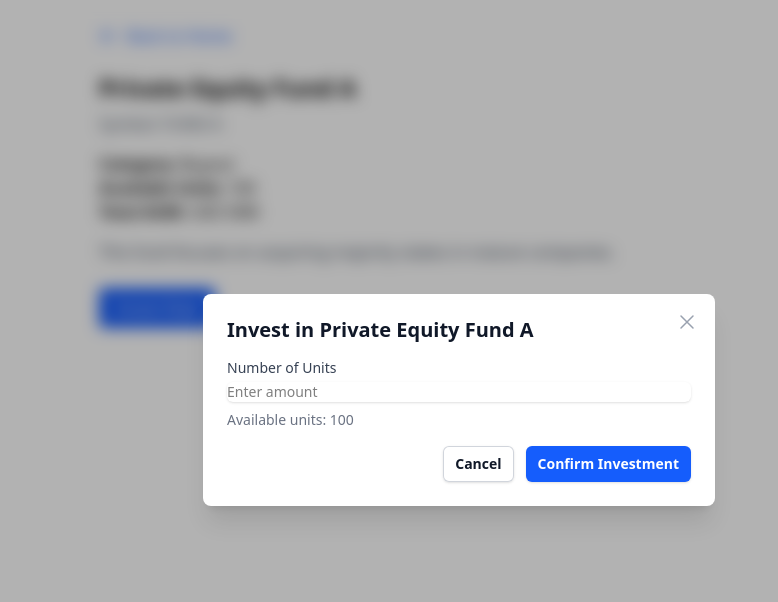
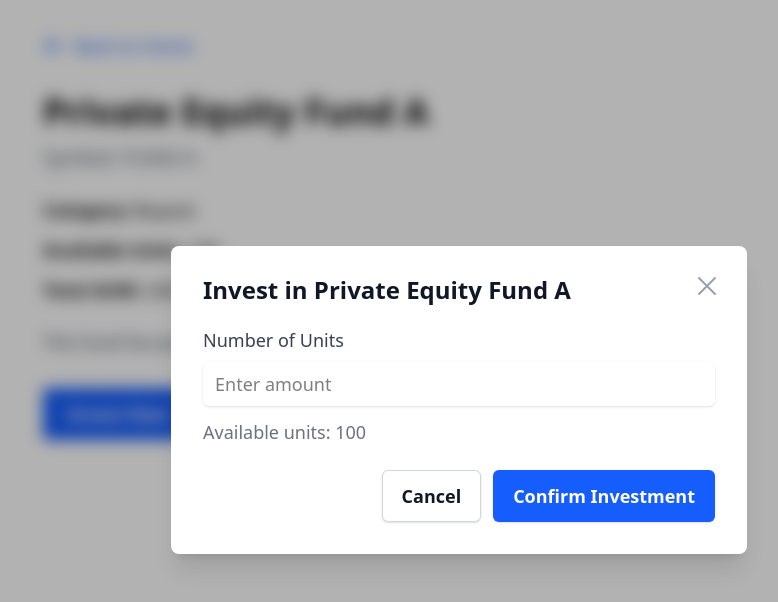
Before and after one commit to yohei-meister/rwa-token-app, a React (Vite) app: page /funds/FUND-A in a window 1280 px wide. Both pictures are taken after a click on the button "Invest Now". Shown: the top 602 px of the page, without its empty margins (181-959 px from the left). Built offline with nearby package versions, Linux system fonts and the light colour scheme.

Commit message:
validation implemented

```diff
--- a/src/components/FundDetail.jsx
+++ b/src/components/FundDetail.jsx
@@ -10,18 +10,18 @@ export default function FundDetail() {
   const [isModalOpen, setIsModalOpen] = useState(false);
 
   if (!fund) {
-    return <div className="p-6">Fund not found.</div>;
+    return <div className="p-6 text-xl">Fund not found.</div>;
   }
 
   return (
-    <div className="max-w-3xl mx-auto p-6">
-      <div className="flex justify-between items-center mb-6">
+    <div className="max-w-4xl mx-auto p-8">
+      <div className="flex justify-between items-center mb-8">
         <Link
           to="/"
-          className="inline-flex items-center text-blue-600 hover:text-blue-800"
+          className="inline-flex items-center text-blue-600 hover:text-blue-800 text-lg"
         >
           <svg
-            className="w-5 h-5 mr-2"
+            className="w-6 h-6 mr-2"
             fill="none"
             stroke="currentColor"
             viewBox="0 0 24 24"
@@ -38,9 +38,9 @@ export default function FundDetail() {
         </Link>
       </div>
 
-      <h1 className="text-2xl font-bold mb-2">{fund.name}</h1>
-      <p className="text-gray-600 mb-4">Symbol: {fund.symbol}</p>
-      <div className="mb-4">
+      <h1 className="text-4xl font-bold mb-3">{fund.name}</h1>
+      <p className="text-gray-600 mb-6 text-xl">Symbol: {fund.symbol}</p>
+      <div className="mb-6 text-lg space-y-3">
         <p>
           <strong>Category:</strong> {fund.category}
         </p>
@@ -51,10 +51,10 @@ export default function FundDetail() {
           <strong>Total AUM:</strong> {fund.totalAUM}
         </p>
       </div>
-      <p className="text-gray-700 mb-6">{fund.description}</p>
+      <p className="text-gray-700 mb-8 text-lg">{fund.description}</p>
       <button
         onClick={() => setIsModalOpen(true)}
-        className="bg-blue-600 text-white px-4 py-2 rounded hover:bg-blue-700"
+        className="bg-blue-600 text-white px-6 py-3 rounded hover:bg-blue-700 text-lg font-semibold"
       >
         Invest Now
       </button>
--- a/src/components/SendModal.jsx
+++ b/src/components/SendModal.jsx
@@ -5,6 +5,7 @@ import { fundsBySymbol } from "../data/funds";
 export default function SendModal({ isOpen, onClose, symbol }) {
   const fund = fundsBySymbol[symbol];
   const [amount, setAmount] = useState("");
+  const [error, setError] = useState("");
 
   // ESCキーでモーダルを閉じる
   useEffect(() => {
@@ -31,10 +32,43 @@ export default function SendModal({ isOpen, onClose, symbol }) {
     };
   }, [isOpen]);
 
+  // モーダルが開かれるたびにフォームをリセット
+  useEffect(() => {
+    if (isOpen) {
+      setAmount("");
+      setError("");
+    }
+  }, [isOpen]);
+
+  const validateAmount = (value) => {
+    if (!value || value.trim() === "") {
+      return "Please enter an amount";
+    }
+    const numValue = Number(value);
+    if (isNaN(numValue) || numValue <= 0) {
+      return "Please enter a valid number greater than 0";
+    }
+    if (numValue > fund.availableUnits) {
+      return `Cannot exceed available units (${fund.availableUnits})`;
+    }
+    return "";
+  };
+
+  const handleAmountChange = (e) => {
+    const value = e.target.value;
+    setAmount(value);
+    setError(validateAmount(value));
+  };
+
   if (!isOpen) return null;
 
   const handleSubmit = (e) => {
     e.preventDefault();
+    const validationError = validateAmount(amount);
+    if (validationError) {
+      setError(validationError);
+      return;
+    }
     // ここに送金処理を実装
     console.log(`Sending ${amount} units to ${fund.symbol}`);
     onClose();
@@ -50,15 +84,15 @@ export default function SendModal({ isOpen, onClose, symbol }) {
 
       {/* Modal */}
       <div className="flex min-h-full items-center justify-center p-4">
-        <div className="relative transform overflow-hidden rounded-lg bg-white px-4 pb-4 pt-5 text-left shadow-xl transition-all sm:my-8 sm:w-full sm:max-w-lg sm:p-6">
+        <div className="relative transform overflow-hidden rounded-lg bg-white px-6 pb-6 pt-5 text-left shadow-xl transition-all sm:my-8 sm:w-full sm:max-w-xl sm:p-8">
           {/* Close button */}
           <button
             onClick={onClose}
-            className="absolute right-4 top-4 text-gray-400 hover:text-gray-500"
+            className="absolute right-6 top-6 text-gray-400 hover:text-gray-500"
           >
             <span className="sr-only">Close</span>
             <svg
-              className="h-6 w-6"
+              className="h-8 w-8"
               fill="none"
               viewBox="0 0 24 24"
               strokeWidth="1.5"
@@ -75,46 +109,59 @@ export default function SendModal({ isOpen, onClose, symbol }) {
           {/* Content */}
           <div className="sm:flex sm:items-start">
             <div className="mt-3 text-center sm:mt-0 sm:text-left w-full">
-              <h3 className="text-xl font-semibold leading-6 text-gray-900 mb-4">
+              <h3 className="text-2xl font-semibold leading-6 text-gray-900 mb-6">
                 Invest in {fund.name}
               </h3>
-              <form onSubmit={handleSubmit} className="space-y-4">
+              <form onSubmit={handleSubmit} className="space-y-6">
                 <div>
                   <label
                     htmlFor="amount"
-                    className="block text-sm font-medium text-gray-700"
+                    className="block text-lg font-medium text-gray-700 mb-2"
                   >
                     Number of Units
                   </label>
-                  <div className="mt-1">
+                  <div className="mt-2">
                     <input
                       type="number"
                       name="amount"
                       id="amount"
-                      className="block w-full rounded-md border-gray-300 shadow-sm focus:border-blue-500 focus:ring-blue-500 sm:text-sm"
+                      className={`block w-full rounded-md shadow-sm focus:ring-blue-500 text-lg py-2 px-3 ${
+                        error
+                          ? "border-red-300 focus:border-red-500"
+                          : "border-gray-300 focus:border-blue-500"
+                      }`}
                       placeholder="Enter amount"
                       value={amount}
-                      onChange={(e) => setAmount(e.target.value)}
+                      onChange={handleAmountChange}
                       min="1"
                       max={fund.availableUnits}
                       required
                     />
                   </div>
-                  <p className="mt-2 text-sm text-gray-500">
-                    Available units: {fund.availableUnits}
-                  </p>
+                  {error ? (
+                    <p className="mt-2 text-lg text-red-600">{error}</p>
+                  ) : (
+                    <p className="mt-3 text-lg text-gray-500">
+                      Available units: {fund.availableUnits}
+                    </p>
+                  )}
                 </div>
 
-                <div className="mt-5 sm:mt-4 sm:flex sm:flex-row-reverse">
+                <div className="mt-8 sm:mt-6 sm:flex sm:flex-row-reverse gap-3">
                   <button
                     type="submit"
-                    className="inline-flex w-full justify-center rounded-md bg-blue-600 px-3 py-2 text-sm font-semibold text-white shadow-sm hover:bg-blue-500 sm:ml-3 sm:w-auto"
+                    className={`inline-flex w-full justify-center rounded-md px-5 py-3 text-lg font-semibold text-white shadow-sm sm:w-auto ${
+                      error
+                        ? "bg-blue-400 cursor-not-allowed"
+                        : "bg-blue-600 hover:bg-blue-500"
+                    }`}
+                    disabled={!!error}
                   >
                     Confirm Investment
                   </button>
                   <button
                     type="button"
-                    className="mt-3 inline-flex w-full justify-center rounded-md bg-white px-3 py-2 text-sm font-semibold text-gray-900 shadow-sm ring-1 ring-inset ring-gray-300 hover:bg-gray-50 sm:mt-0 sm:w-auto"
+                    className="mt-3 inline-flex w-full justify-center rounded-md bg-white px-5 py-3 text-lg font-semibold text-gray-900 shadow-sm ring-1 ring-inset ring-gray-300 hover:bg-gray-50 sm:mt-0 sm:w-auto"
                     onClick={onClose}
                   >
                     Cancel
--- a/src/main.jsx
+++ b/src/main.jsx
@@ -1,8 +1,10 @@
 import React from "react";
 import ReactDOM from "react-dom/client";
 import { BrowserRouter, Routes, Route } from "react-router-dom";
+
 import App from "./App";
 import FundDetail from "./components/FundDetail";
+import SendPage from "./components/SendPage";
 import "./index.css";
 
 ReactDOM.createRoot(document.getElementById("root")).render(
@@ -10,6 +12,7 @@ ReactDOM.createRoot(document.getElementById("root")).render(
     <Routes>
       <Route path="/" element={<App />} />
       <Route path="/funds/:symbol" element={<FundDetail />} />
+      <Route path="/send" element={<SendPage />} />
     </Routes>
   </BrowserRouter>
 );
```
